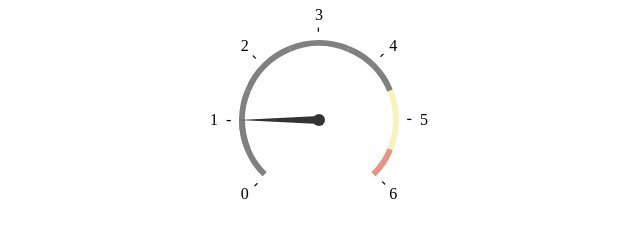
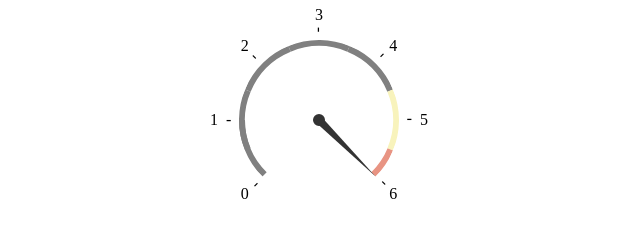
Before and after one commit to everyonesdesign/gauge, a website: page demo/index.html in a window 1280 px wide. Shown: the full height of the page, 321-961 px from the left. Drawn offline with nearby package versions, Linux system fonts and the light colour scheme.

Commit message:
added arrow with animation

```diff
--- a/demo/index.html
+++ b/demo/index.html
@@ -21,7 +21,7 @@
 <script src="../dest/gauge.js"></script>
 <script>
 
-    gauge(document.querySelector(".gauge"), {
+    var myGauge = gauge(document.querySelector(".gauge"), {
         currentIndex: 4,
         marks: [0,1,2,3,4,5,6],
         colors: [
@@ -37,6 +37,9 @@
     }, {
         aperture: 270
     });
+    setTimeout(function() {
+        myGauge.setCurrentIndex(6);
+    }, 500)
 
 </script>
 
--- a/dest/gauge.css
+++ b/dest/gauge.css
@@ -27,4 +27,9 @@
 
 .gauge-arrow {
     color: #333;
+    -webkit-transition: .5s;
+    -moz-transition: .5s;
+    -ms-transition: .5s;
+    -o-transition: .5s;
+    transition: .5s;
 }
--- a/dest/gauge.js
+++ b/dest/gauge.js
@@ -3,7 +3,7 @@ var gauge = function (el, data, options) {
     if (!data) return;
 
     if (el.length) {
-        for (var i; i < el.length; i++) {
+        for (var i=0; i < el.length; i++) {
             gauge.init(el[i]);
         }
         return;
@@ -13,6 +13,13 @@ var gauge = function (el, data, options) {
         aperture: 270
     };
     options = gauge.extend(defaults, options);
+
+    function draw() {
+
+        //clear el from children
+        for (var l=0; l<el.children.length; l++) {
+            el.removeChild(el.children[l]);
+        }
 
         //add segments
         for (var j = 0; j < data.marks.length; j++) {
@@ -28,9 +35,25 @@ var gauge = function (el, data, options) {
         }
 
         //add arrow (and axis)
-    var arrow = gauge.getArrow(data.currentIndex, data.marks.length, el.clientWidth, options.aperture);
+        var arrow = gauge.getArrow(data.currentIndex, data.marks.length-1, el.clientWidth, options.aperture);
         el.appendChild(arrow);
 
+        return {
+            setData: function(newData) {
+                gauge.extend(data, newData);
+                draw();
+            },
+            setCurrentIndex: function(newIndex) {
+                gauge.extend(data, {
+                    currentIndex: newIndex
+                });
+                gauge.setArrowRotation(arrow, newIndex, data.marks.length-1, options.aperture);
+            }
+        }
+
+    }
+
+    return draw();
 
 };
 gauge.extend = function (target, source) {
@@ -165,17 +188,22 @@ gauge.extend(gauge, {
         arrow.style.borderStyle = "solid";
         arrow.style.borderWidth = "4px " + width/2 + "px 4px 0";
         arrow.style.borderColor = "transparent currentColor transparent transparent";
-
-        var initialRotation = (360 - aperture) / 2;
-        var percentage = index/(total);
-        var sectionRotation = 270 + initialRotation + (aperture * percentage);
-
         for (var i = 0; i < gauge.vendors.length; i++) {
             axis.style[gauge.vendors[i] + "border-radius"] = "50%";
         }
 
+        gauge.setArrowRotation(axis, index, total, aperture);
+
         axis.appendChild(arrow);
         return axis;
 
+    },
+    setArrowRotation: function(axis, index, total, aperture) {
+        var initialRotation = (360 - aperture) / 2;
+        var percentage = index/(total);
+        var sectionRotation = 270 + initialRotation + (aperture * percentage);
+        for (var i = 0; i < gauge.vendors.length; i++) {
+            axis.style[gauge.vendors[i] + "transform"] = "rotate(" + sectionRotation + "deg)";
+        }
     }
 });
--- a/src/gauge.css
+++ b/src/gauge.css
@@ -27,4 +27,9 @@
 
 .gauge-arrow {
     color: #333;
+    -webkit-transition: .5s;
+    -moz-transition: .5s;
+    -ms-transition: .5s;
+    -o-transition: .5s;
+    transition: .5s;
 }
```
Also changed, not shown: src/gauge.js (+35 -7 lines), dest/gauge.min.js. Lines whose indentation alone changed are shown as unchanged.
